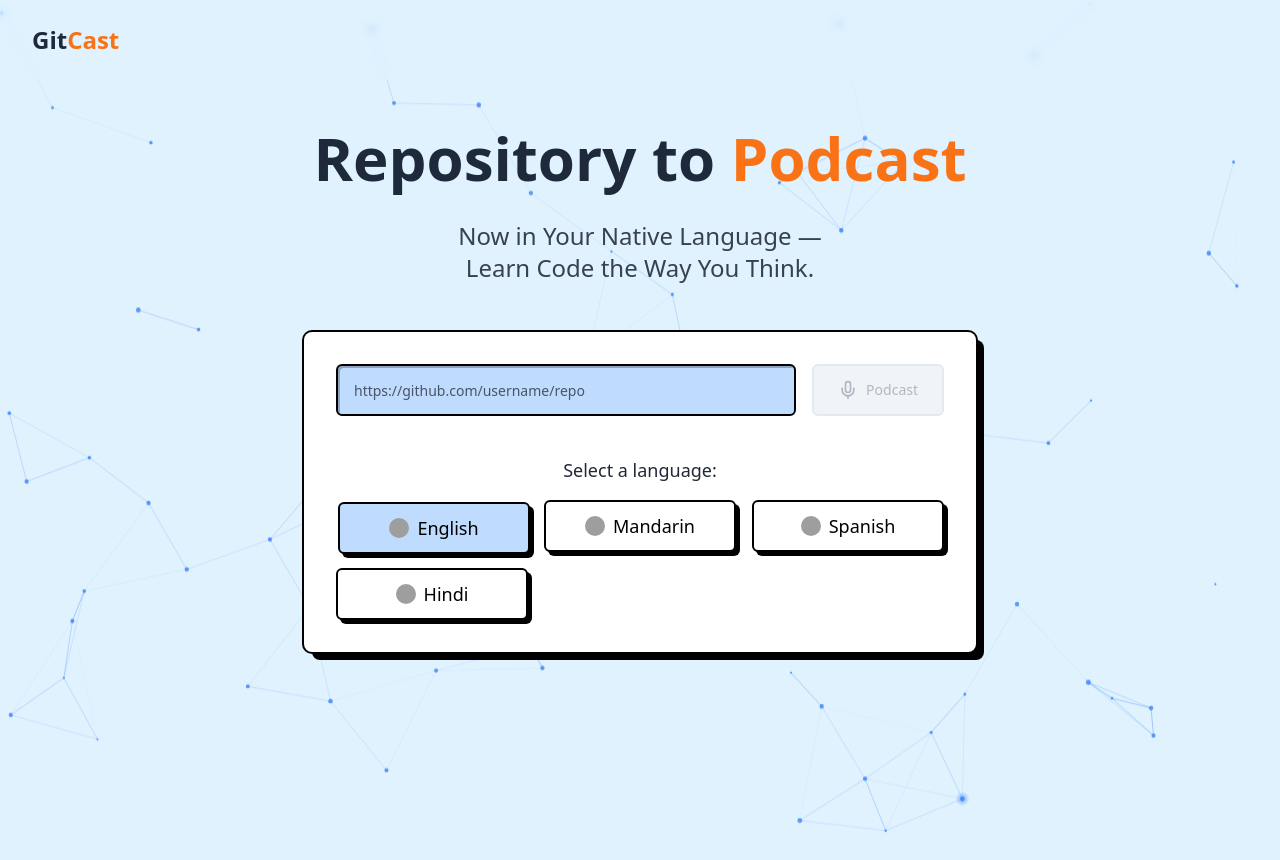
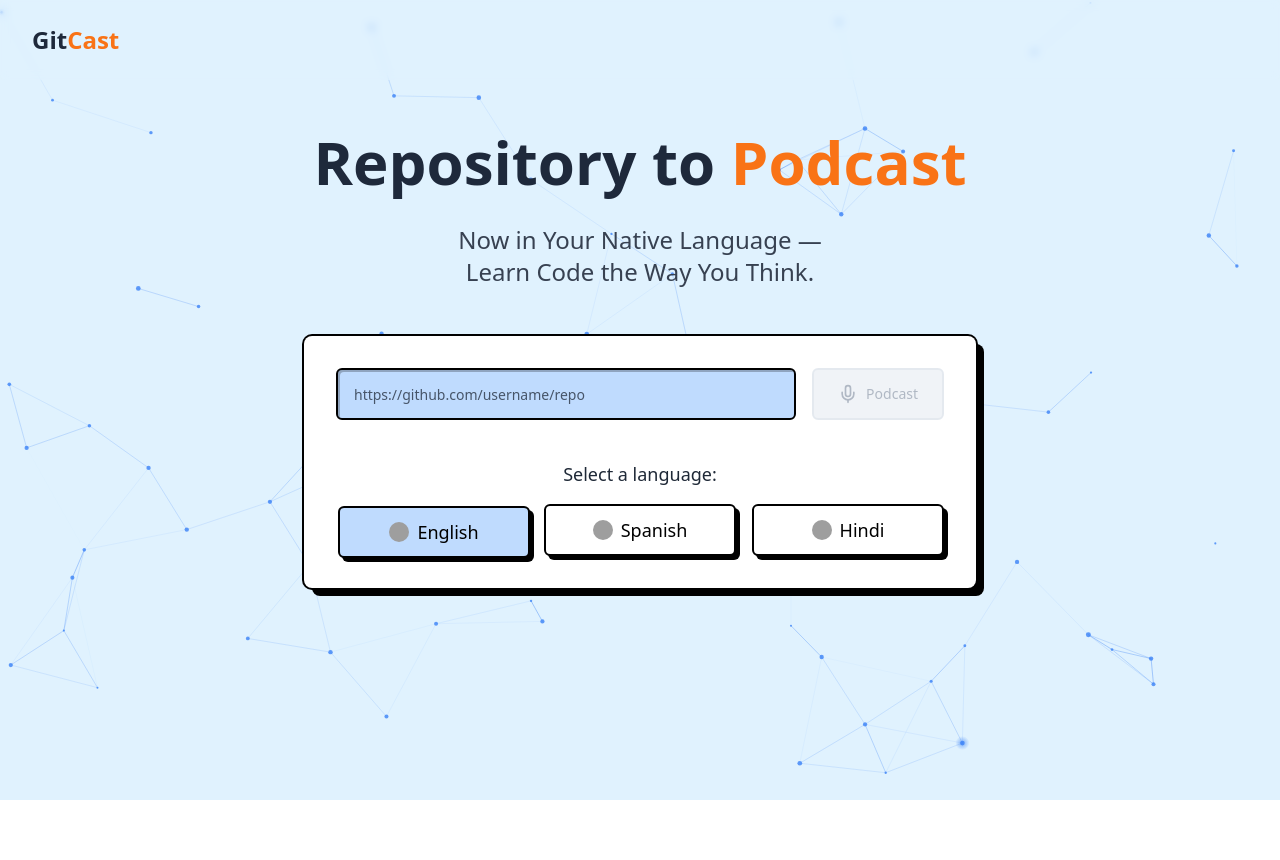
Before and after one commit to PranavReddyGaddam/GitTranslate, a React (Vite) app in the folder frontend/: page / in a window 1280 px wide. After the commit the page ends 800 px from the top, so only its background shows below. Built offline with nearby package versions, Linux system fonts and the light colour scheme; grey boxes are pictures that could not be loaded.

Commit message:
Remove Mandarin language option from RepoInputCard

```diff
--- a/frontend/src/components/RepoInputCard.tsx
+++ b/frontend/src/components/RepoInputCard.tsx
@@ -104,13 +104,6 @@ export function RepoInputCard({ onPodcast, isGenerating }: RepoInputCardProps) {
                   onClick={setSelectedLanguage}
                 />
               <LanguageButton
-                language="Mandarin"
-                code="mandarin"
-                flag="cn"
-                selected={selectedLanguage === "mandarin"}
-                onClick={setSelectedLanguage}
-              />
-              <LanguageButton
                 language="Spanish"
                 code="spanish"
                 flag="es"
```
